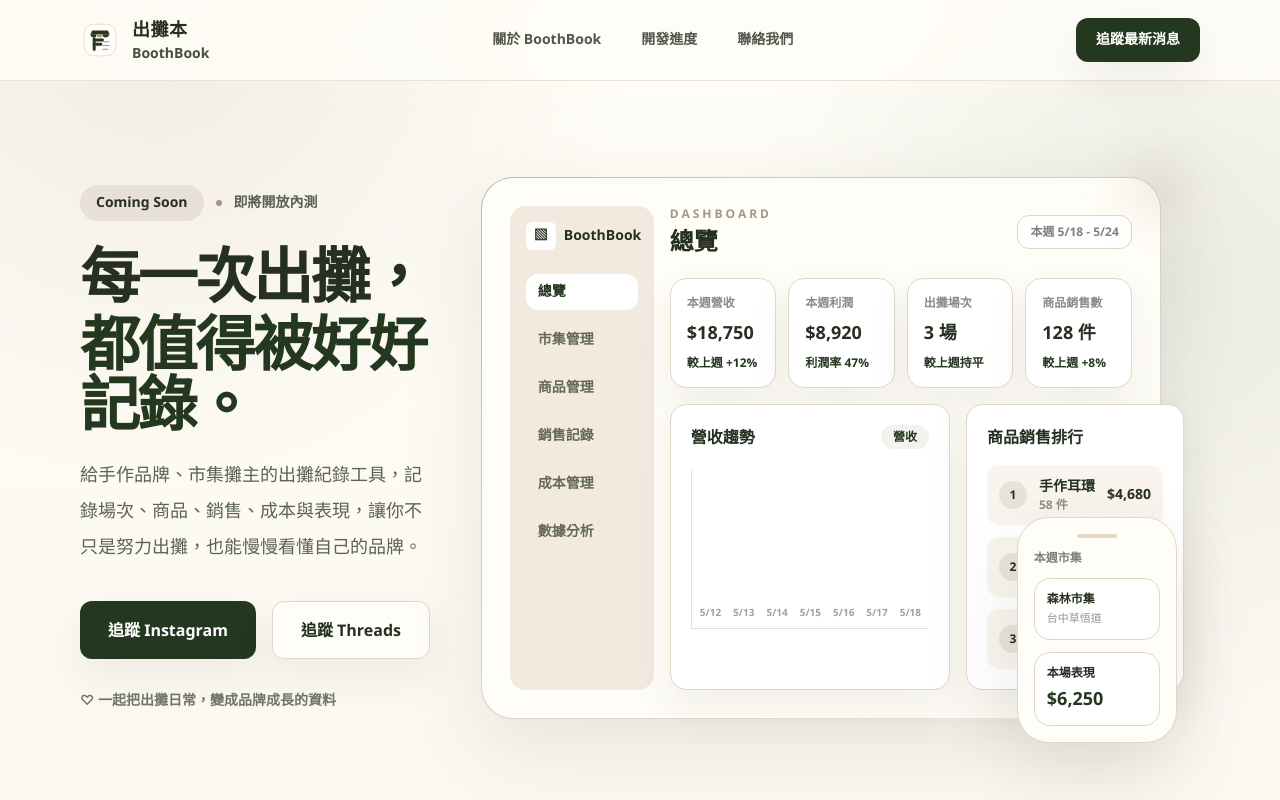
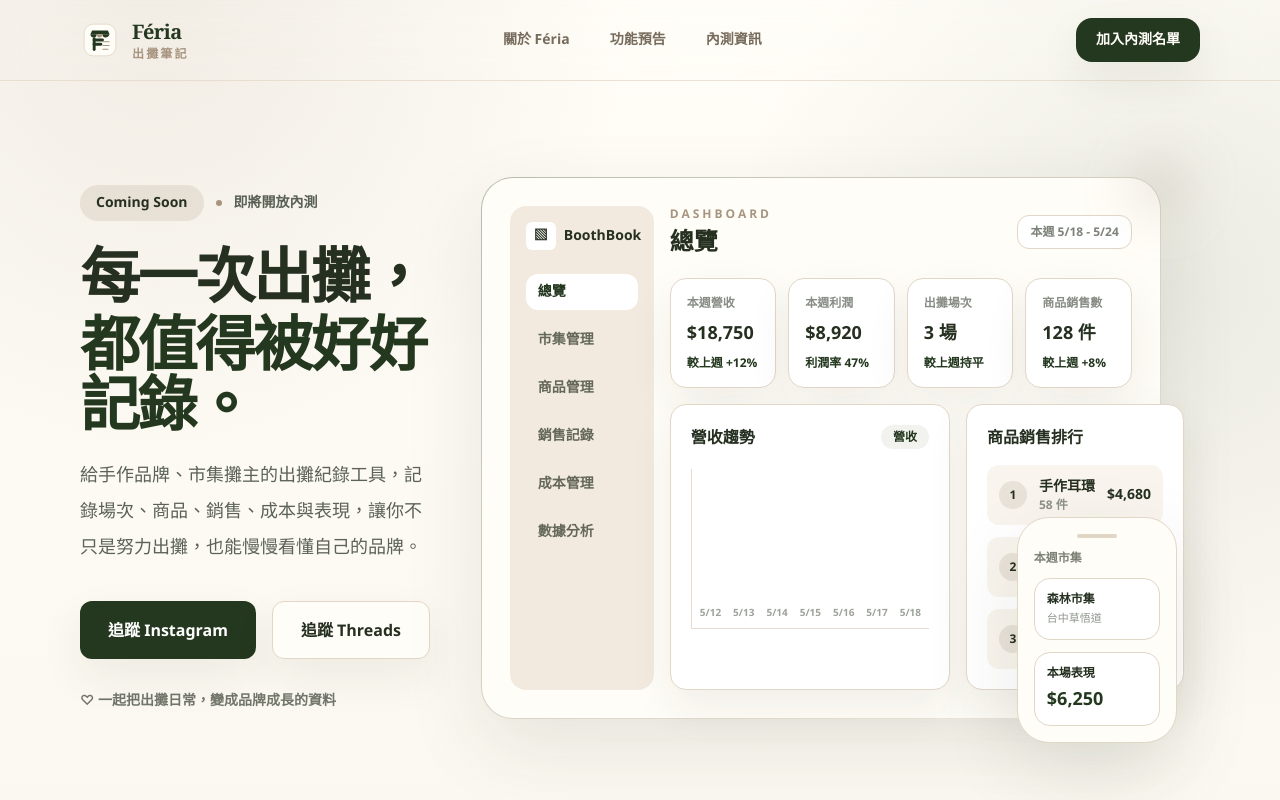
Before and after one commit to KL-4ndroid/boothbook-landing, a Next.js app: page / in a window 1280 px wide. Shown: the top 800 px of the page. Built offline with nearby package versions, Linux system fonts and the light colour scheme.

Commit message:
feat: update header with Feria branding

```diff
--- a/components/Header.jsx
+++ b/components/Header.jsx
@@ -1,21 +1,21 @@
 export default function Header() {
   return (
-    <header className="sticky top-0 z-40 border-b border-line/70 bg-cream/85 backdrop-blur-xl">
+    <header className="sticky top-0 z-40 border-b border-feria-line/70 bg-feria-cream/82 backdrop-blur-xl">
       <div className="container-page flex h-20 items-center justify-between gap-6">
         <a href="#top" className="flex items-center gap-3">
-          <img src="/logo.svg" alt="BoothBook" className="h-10 w-10" />
+          <img src="/logo.svg" alt="Féria 出攤筆記" className="h-10 w-10" />
           <div className="leading-tight">
-            <p className="text-lg font-black tracking-wide text-ink">出攤本</p>
-            <p className="text-sm font-bold text-ink/85">BoothBook</p>
+            <p className="font-display text-xl font-semibold tracking-[-0.03em] text-feria-olive">Féria</p>
+            <p className="text-xs font-semibold tracking-[0.18em] text-feria-taupe">出攤筆記</p>
           </div>
         </a>
-        <nav className="hidden items-center gap-10 text-sm font-semibold text-ink/80 md:flex">
-          <a href="#about" className="transition hover:text-forest">關於 BoothBook</a>
-          <a href="#status" className="transition hover:text-forest">開發進度</a>
-          <a href="#waitlist" className="transition hover:text-forest">聯絡我們</a>
+        <nav className="hidden items-center gap-10 text-sm font-semibold text-feria-muted md:flex">
+          <a href="#about" className="transition hover:text-feria-olive">關於 Féria</a>
+          <a href="#features" className="transition hover:text-feria-olive">功能預告</a>
+          <a href="#status" className="transition hover:text-feria-olive">內測資訊</a>
         </nav>
-        <a href="#waitlist" className="rounded-xl bg-forest px-5 py-3 text-sm font-bold text-white shadow-card transition hover:-translate-y-0.5 hover:bg-forest/90">
-          追蹤最新消息
+        <a href="#waitlist" className="rounded-2xl bg-feria-olive px-5 py-3 text-sm font-semibold text-feria-cream shadow-card transition hover:-translate-y-0.5 hover:bg-feria-oliveSoft">
+          加入內測名單
         </a>
       </div>
     </header>
```
